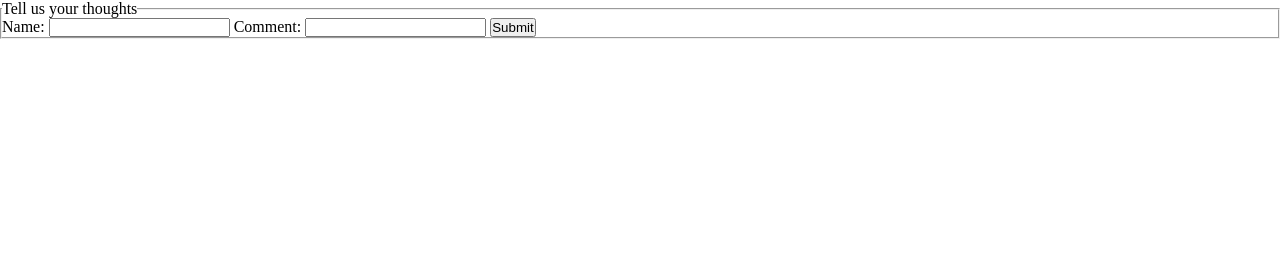
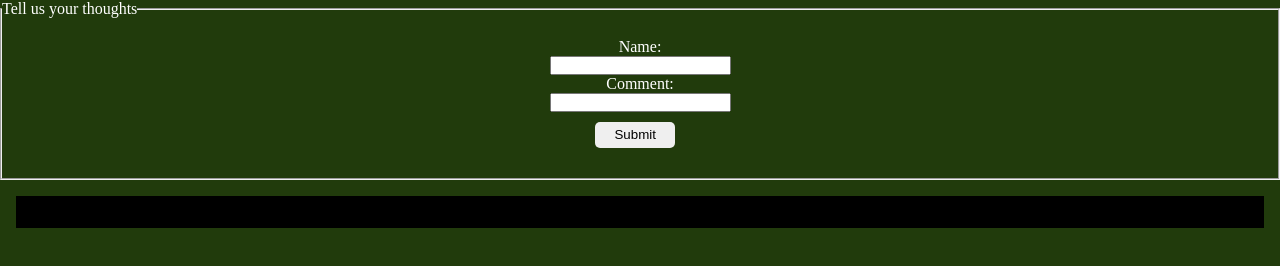
Before and after one commit to Ivovis/Week-04-assignment, a website built with Vite: page client/index.html in a window 1280 px wide. Built offline with nearby package versions, Linux system fonts and the light colour scheme; files whose address does not match are found by name.

Commit message:
chore: Checkpoint 5

```diff
--- a/client/index.html
+++ b/client/index.html
@@ -22,7 +22,7 @@
         />
         <label for="userComment">Comment:</label>
         <input id="userComment" name="userComment" required maxlength="120" />
-        <input type="submit" value="Submit" />
+        <input id="subby" type="submit" value="Submit" />
       </form>
     </fieldset>
     <section id="commentSectionID"></section>
--- a/client/src/main.js
+++ b/client/src/main.js
@@ -1,3 +1,7 @@
+// Theres probably a way to do this in the build process!
+
+const SERVURL = "http://localhost:8080";
+
 // handle user submissions
 const guestForm = document.getElementById("guestForm");
 
@@ -5,21 +9,27 @@ function submissionHandler(event) {
   event.preventDefault();
   const formData = new FormData(guestForm);
   const formValues = Object.fromEntries(formData);
-  const reply = fetch("http://localhost:8080/newComment", {
+  const reply = fetch(SERVURL + "/newComment", {
     method: "POST",
     headers: {
       "Content-Type": "application/json",
     },
     body: JSON.stringify(formValues),
   });
-  console.log(formValues);
+
+  // tidy up by clearing the two input elements
+  guestForm.reset();
+
+  // force 1 second comment list update
+  setTimeout(renderComments, 1000);
 }
 
 guestForm.addEventListener("submit", submissionHandler);
 
 // get existing comments from the server
+
 async function getComments() {
-  const res = await fetch("http://localhost:8080/comments");
+  const res = await fetch(SERVURL + "/comments");
 
   const comments = await res.json();
   // console.log(comments); // tested - working
@@ -27,24 +37,27 @@ async function getComments() {
 }
 
 function createCommentElements(commentArray) {
-  // later will need to remove all children
-  // of the comment section because I hope to call this after a new comment has been added
   const commentSection = document.getElementById("commentSectionID");
 
+  // remove all children of the comment section
   commentSection.replaceChildren();
 
   commentArray.forEach((item) => {
     // create the elements
     const userName = document.createElement("h3");
     const userComm = document.createElement("p");
+    const delButton = document.createElement("button");
 
     // update the elements
     userName.textContent = item.guestName;
     userComm.textContent = item.guestComment;
+    delButton.textContent = "Delete";
+    delButton.id = item.id;
 
     // append the elements
     commentSection.appendChild(userName);
     commentSection.appendChild(userComm);
+    commentSection.appendChild(delButton);
   });
 }
 
@@ -54,4 +67,8 @@ async function renderComments() {
   createCommentElements(commentArray);
 }
 
+// poor mans on page load:
 renderComments();
+setInterval(() => {
+  renderComments();
+}, 4000);
--- a/client/src/style.css
+++ b/client/src/style.css
@@ -3,3 +3,42 @@
   padding: 0;
   box-sizing: border-box;
 }
+
+body {
+  background-color: rgb(33, 59, 12);
+  color: white;
+
+  display: flex;
+  flex-direction: column;
+  justify-content: center;
+}
+
+form {
+  color: white;
+  display: flex;
+  flex-direction: column;
+  justify-content: center;
+  align-items: center;
+  padding: 15px;
+  margin: 5px;
+}
+
+#subby {
+  display: absolute;
+  width: 5rem;
+  height: 2em;
+  color: black;
+  border: none;
+  cursor: pointer;
+  border-radius: 5px;
+  margin: 0.6rem;
+  margin-left: 0;
+}
+
+#commentSectionID {
+  background-color: black;
+  padding: 1rem;
+  overflow-y: scroll;
+  scrollbar-gutter: stable;
+  margin: 1rem;
+}
```
Also changed, not shown: misc/ThePlan.txt (+21 -4 lines), README.md.
